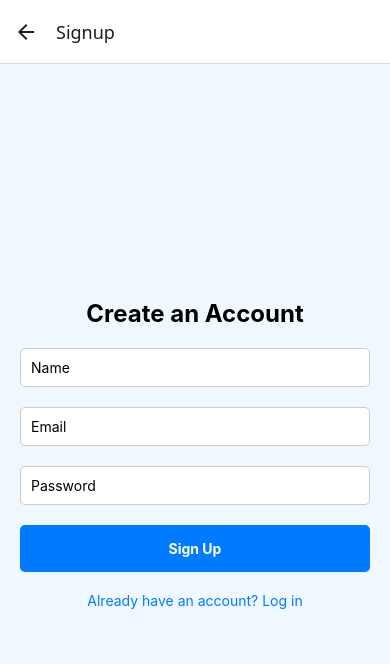
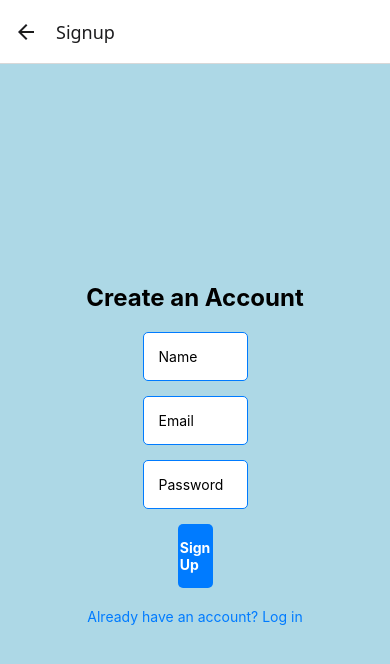
Before and after one commit to TUDublinBlanchBusinessIT/project-AleenaGillani-1, a React Native app: screen /Signup in a window 390 px wide. Shown: the top 664 px of the page. Built offline with nearby package versions, Linux system fonts and the light colour scheme.

Commit message:
final changes to signup screen

```diff
--- a/screens/SignupSceen.js
+++ b/screens/SignupSceen.js
@@ -85,8 +85,8 @@ const styles = StyleSheet.create({
     flex: 1,
     justifyContent: "center",
     alignItems: "center",
+    backgroundColor: '#ADD8E6',
     padding: 20,
-    backgroundColor: "#f0f8ff",
   },
   title: {
     fontSize: 24,
@@ -94,20 +94,20 @@ const styles = StyleSheet.create({
     marginBottom: 20,
   },
   input: {
-    width: "100%",
-    padding: 10,
+    width: "30%",
+    padding: 15,
     borderWidth: 1,
-    borderColor: "#ccc",
+    borderColor: '#007BFF',
     borderRadius: 5,
-    marginBottom: 20,
+    marginBottom: 15,
     backgroundColor: "#fff",
   },
   button: {
-    backgroundColor: "#007BFF",
+    backgroundColor: '#007BFF',
     padding: 15,
     borderRadius: 5,
     alignItems: "center",
-    width: "100%",
+    width: "10%",
   },
   buttonText: {
     color: "white",
```
